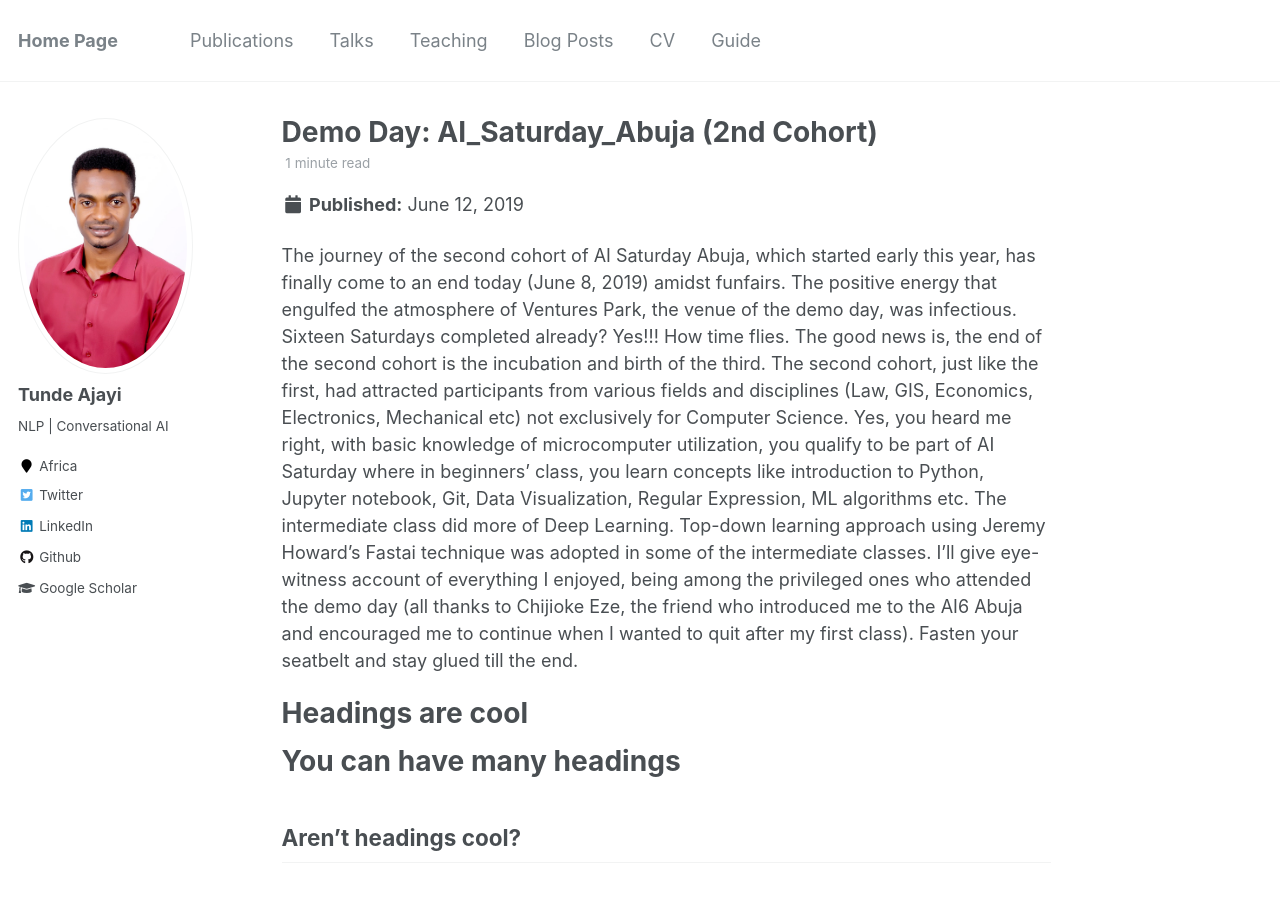
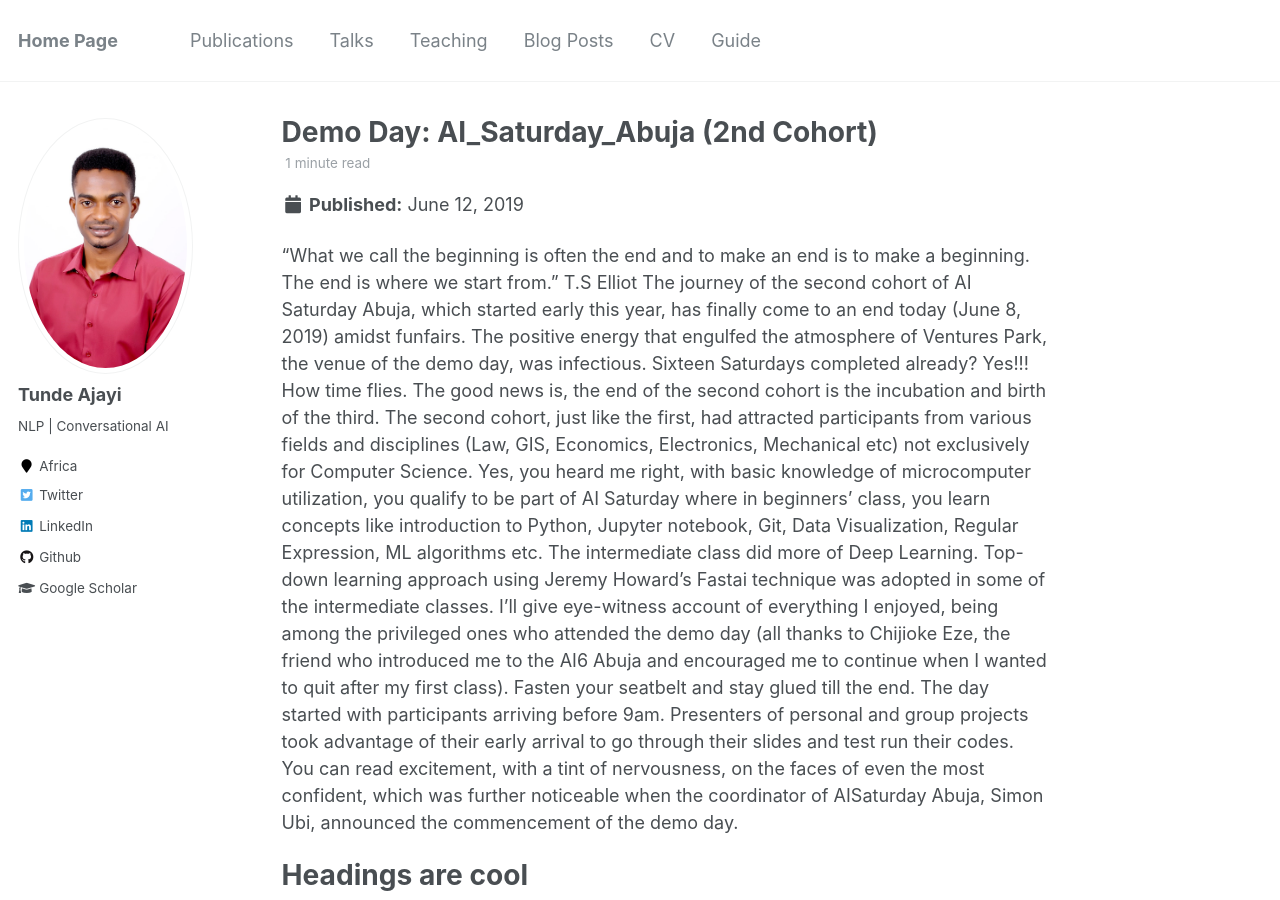
Before and after one commit to tundeajayi/tundeajayi.github.io, a Jekyll site: the page built from _posts/2012-08-14-blog-post-1.md, in a window 1280 px wide and 900 px high. Built offline with Jekyll 4.4.1, drawn with Linux system fonts in a browser that asks for light colours.

Commit message:
update blog-post-1

```diff
--- a/_config.yml
+++ b/_config.yml
@@ -17,7 +17,7 @@ repository               : "tundeajayi/tundeajayi.github.io"
 teaser                   :  # filename of teaser fallback teaser image placed in /images/, .e.g. "500x300.png"
 breadcrumbs              : false # true, false (default)
 words_per_minute         : 160
-future                   : true
+future                   : false # if set as true, future post will show up by default.
 read_more                : "enabled" # if enabled, adds "Read more" links to excerpts
 talkmap_link             : false #change to true to add link to talkmap on talks page
 comments:
--- a/_posts/2012-08-14-blog-post-1.md
+++ b/_posts/2012-08-14-blog-post-1.md
@@ -9,7 +9,10 @@ tags:
 ---
 
 <!-- This is a sample blog post. Lorem ipsum I can't remember the rest of lorem ipsum and don't have an internet connection right now. Testing testing testing this blog post. Blog posts are cool. -->
+“What we call the beginning is often the end and to make an end is to make a beginning. The end is where we start from.”
+T.S Elliot
 The journey of the second cohort of AI Saturday Abuja, which started early this year, has finally come to an end today (June 8, 2019) amidst funfairs. The positive energy that engulfed the atmosphere of Ventures Park, the venue of the demo day, was infectious. Sixteen Saturdays completed already? Yes!!! How time flies. The good news is, the end of the second cohort is the incubation and birth of the third. The second cohort, just like the first, had attracted participants from various fields and disciplines (Law, GIS, Economics, Electronics, Mechanical etc) not exclusively for Computer Science. Yes, you heard me right, with basic knowledge of microcomputer utilization, you qualify to be part of AI Saturday where in beginners’ class, you learn concepts like introduction to Python, Jupyter notebook, Git, Data Visualization, Regular Expression, ML algorithms etc. The intermediate class did more of Deep Learning. Top-down learning approach using Jeremy Howard’s Fastai technique was adopted in some of the intermediate classes. I’ll give eye-witness account of everything I enjoyed, being among the privileged ones who attended the demo day (all thanks to Chijioke Eze, the friend who introduced me to the AI6 Abuja and encouraged me to continue when I wanted to quit after my first class). Fasten your seatbelt and stay glued till the end.
+The day started with participants arriving before 9am. Presenters of personal and group projects took advantage of their early arrival to go through their slides and test run their codes. You can read excitement, with a tint of nervousness, on the faces of even the most confident, which was further noticeable when the coordinator of AISaturday Abuja, Simon Ubi, announced the commencement of the demo day.
 
 Headings are cool
 ======
```
